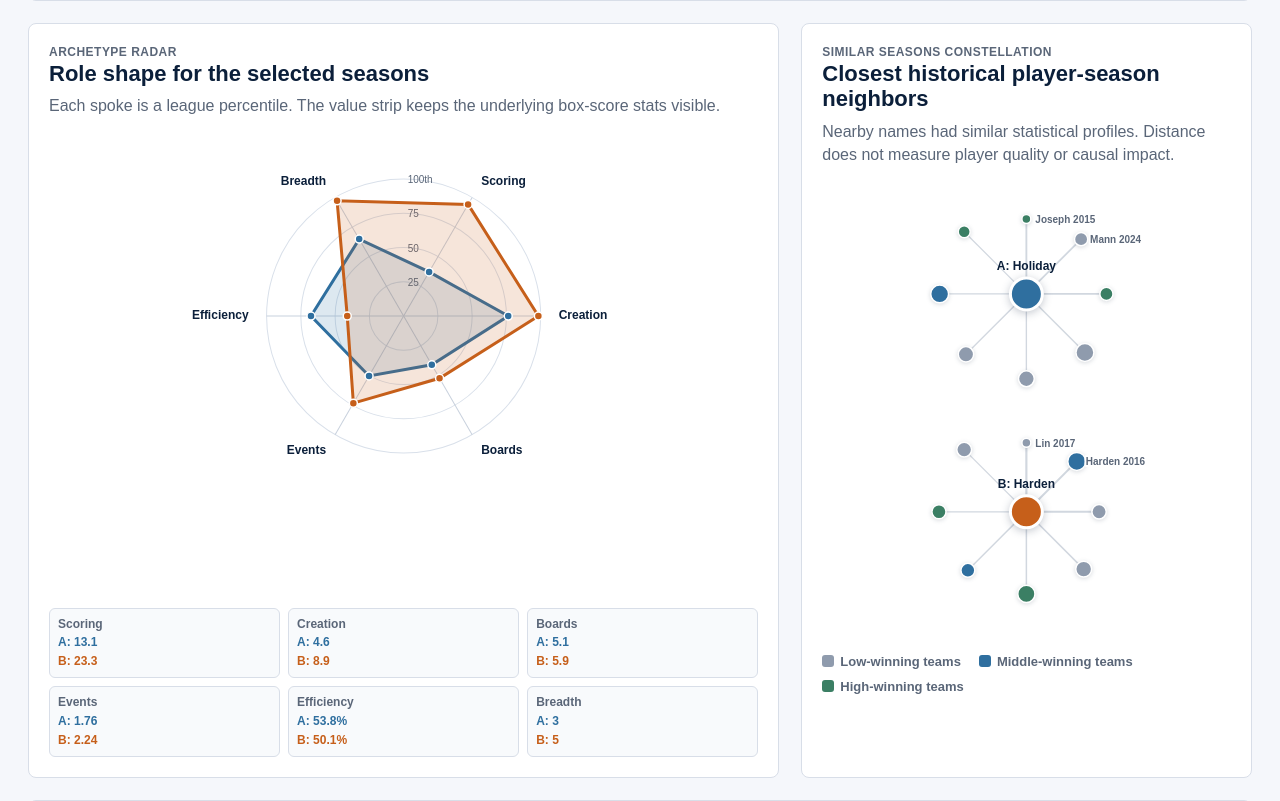
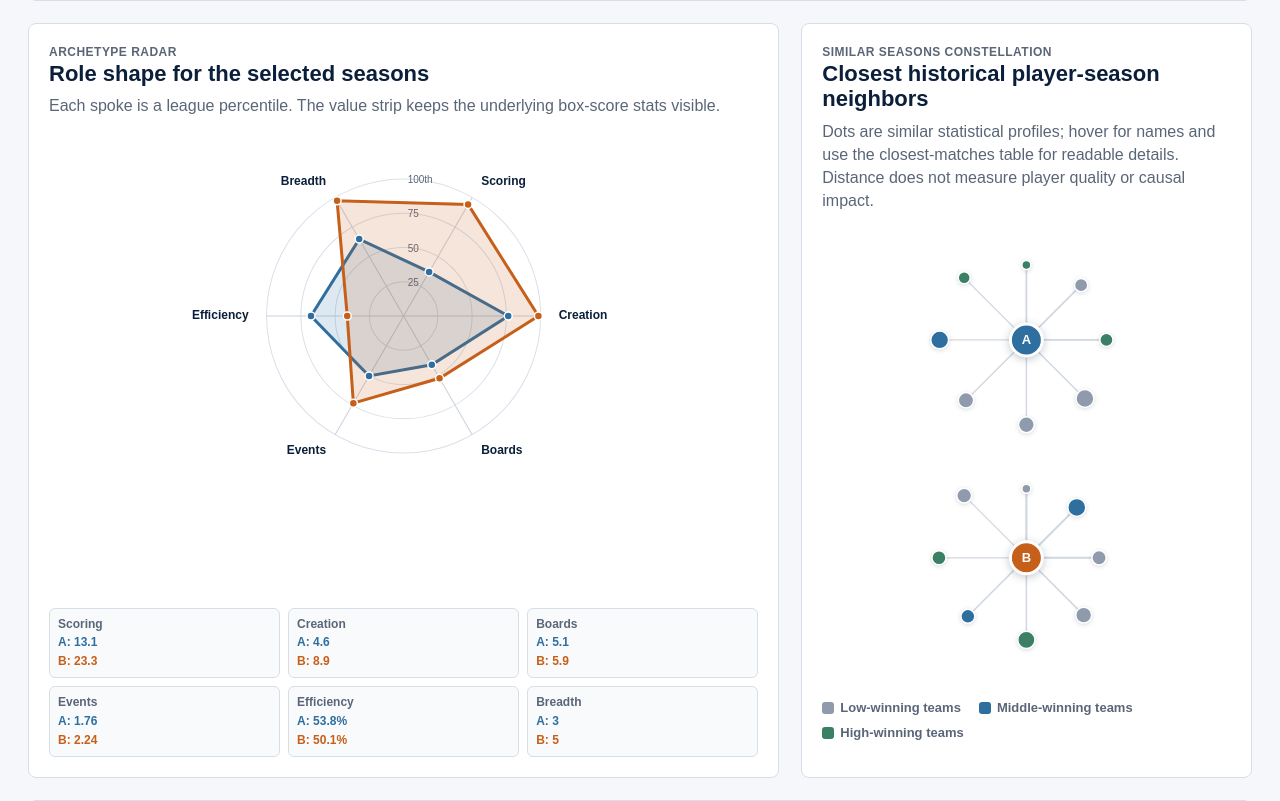
Before and after one commit to kennydolgin/nba-project, a Flask app: page / in a window 1280 px wide. Shown: the part 1495-2296 px from the top of the page. Run offline with Flask 3, Linux system fonts and the light colour scheme.

Commit message:
Remove overlapping constellation labels

```diff
--- a/static/css/styles.css
+++ b/static/css/styles.css
@@ -380,12 +380,17 @@ input[list] {
 
 .zone-label,
 .selected-label,
-.constellation-labels text,
-.constellation-center-label,
 .band-caption {
   fill: var(--ink);
   font-size: 12px;
   font-weight: 800;
+}
+
+.constellation-center-label {
+  fill: #fff;
+  font-size: 13px;
+  font-weight: 900;
+  pointer-events: none;
 }
 
 .universe-cloud circle {
@@ -477,11 +482,6 @@ input[list] {
 
 .constellation-nodes circle {
   filter: drop-shadow(0 1px 2px rgba(11, 31, 58, .16));
-}
-
-.constellation-labels text {
-  fill: var(--muted);
-  font-size: 10px;
 }
 
 .band-baseline {
--- a/static/js/app.js
+++ b/static/js/app.js
@@ -615,14 +615,21 @@ function renderSimilarityConstellation(selected) {
       .attr("cx", center.x)
       .attr("cy", center.y)
       .attr("r", 16)
-      .attr("fill", compareColors[item.side]);
+      .attr("fill", compareColors[item.side])
+      .on("mousemove", event => showTooltip(event, [
+        `<strong>Player ${item.side}: ${item.row.player}</strong>`,
+        `${item.row.year} ${item.row.team}`,
+        `Team win %: ${fmtPct(item.row.win_pct)}`
+      ].join("<br>")))
+      .on("mouseleave", hideTooltip);
 
     svg.append("text")
       .attr("class", "constellation-center-label")
       .attr("x", center.x)
-      .attr("y", center.y - 24)
+      .attr("y", center.y)
       .attr("text-anchor", "middle")
-      .text(`${item.side}: ${shortPlayerLabel(item.row.player)}`);
+      .attr("dy", ".35em")
+      .text(item.side);
 
     svg.append("g")
       .attr("class", "constellation-nodes")
@@ -643,16 +650,6 @@ function renderSimilarityConstellation(selected) {
       ].join("<br>")))
       .on("mouseleave", hideTooltip);
 
-    svg.append("g")
-      .attr("class", "constellation-labels")
-      .selectAll("text")
-      .data(nodes.slice(0, compact ? 2 : 4))
-      .join("text")
-      .attr("class", "label-halo")
-      .attr("x", d => clamp(d.x + (Math.cos(d.theta) >= 0 ? 9 : -9), 16, width - 16))
-      .attr("y", d => clamp(d.y + 4, 14, height - 8))
-      .attr("text-anchor", d => Math.cos(d.theta) >= 0 ? "start" : "end")
-      .text(d => `${shortPlayerLabel(d.player)} ${d.year}`);
   });
 
   const legend = container.append("div").attr("class", "legend");
--- a/templates/index.html
+++ b/templates/index.html
@@ -81,7 +81,7 @@
               <p class="eyebrow">Similar seasons constellation</p>
               <h2>Closest historical player-season neighbors</h2>
             </div>
-            <p>Nearby names had similar statistical profiles. Distance does not measure player quality or causal impact.</p>
+            <p>Dots are similar statistical profiles; hover for names and use the closest-matches table for readable details. Distance does not measure player quality or causal impact.</p>
           </div>
           <div id="constellationChart" class="chart constellation-chart"></div>
         </div>
```
